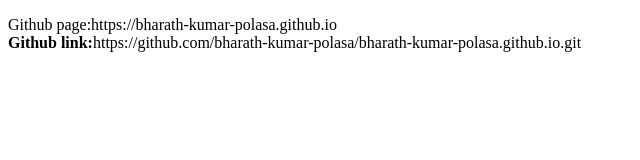
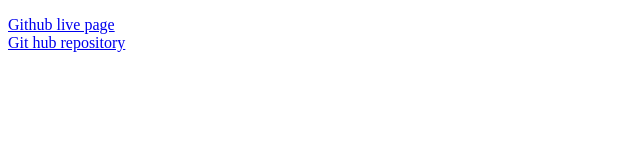
Before and after one commit to bharath-kumar-polasa/bharath, a plain HTML site: page works/task17/task17.html in a window 1280 px wide. Shown: the whole page, without its empty margins (0-640 px from the left). Drawn offline with Linux system fonts and the light colour scheme.

Commit message:
Front commit

```diff
--- a/works/task17/task17.html
+++ b/works/task17/task17.html
@@ -2,7 +2,7 @@
 <html>
     <head></head>
     <body><p>
-     <b></b>Github page:</b>https://bharath-kumar-polasa.github.io
-     <br><b>Github link:</b>https://github.com/bharath-kumar-polasa/bharath-kumar-polasa.github.io.git </p>
+     <a href="https://bharath-kumar-polasa.github.io ">Github live page</a>
+     <br><a href="https://github.com/bharath-kumar-polasa/bharath-kumar-polasa.github.io">Git hub repository</a>
 </body>
 </html>
```
